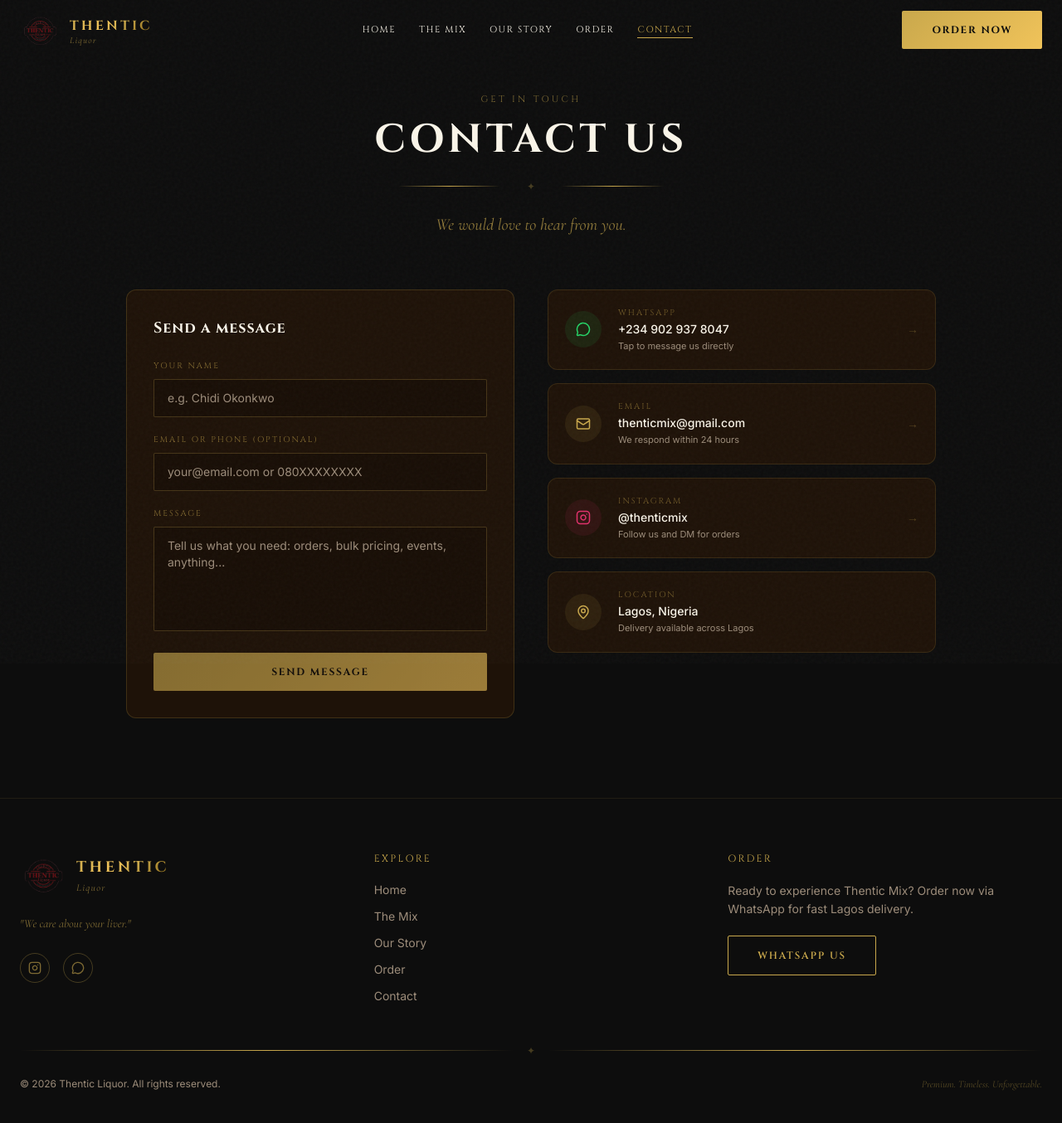
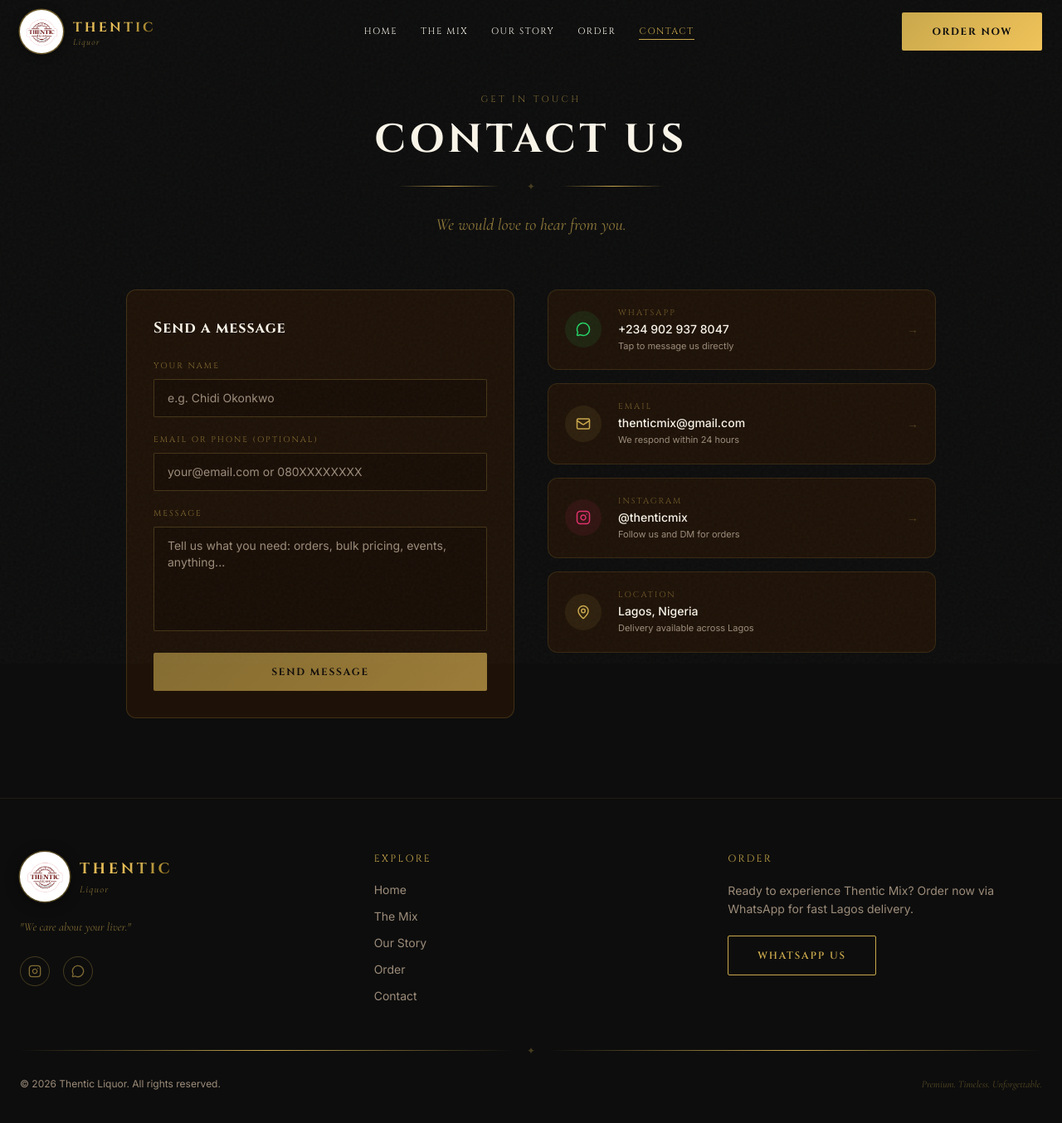
Before and after one commit to JoshuaU6/thentic-website, a React (Vite) app: page /contact in a window 1280 px wide. Shown: the top 1354 px of the page at 83% size. Built offline with nearby package versions, Linux system fonts and the light colour scheme; a web font is replaced by a local one.

Commit message:
fix: logo display: white circle badge with gold border, boosted contrast

```diff
--- a/src/components/layout/Footer.jsx
+++ b/src/components/layout/Footer.jsx
@@ -21,11 +21,21 @@ export default function Footer() {
           {/* Brand with transparent PNG logo */}
           <div>
             <Link to="/" className="flex items-center gap-3 mb-5 w-fit group">
-              <img
-                src="/logo.png"
-                alt="Thentic Liquor"
-                style={{ width: 56, height: 56, objectFit: 'contain' }}
-              />
+              <div style={{
+                width: 60, height: 60, borderRadius: '50%',
+                background: '#ffffff',
+                padding: 4,
+                flexShrink: 0,
+                boxShadow: '0 0 0 1.5px rgba(201,168,76,0.4), 0 2px 16px rgba(0,0,0,0.5)',
+                overflow: 'hidden',
+                display: 'flex', alignItems: 'center', justifyContent: 'center',
+              }}>
+                <img
+                  src="/logo.png"
+                  alt="Thentic Liquor"
+                  style={{ width: '100%', height: '100%', objectFit: 'contain' }}
+                />
+              </div>
               <div className="flex flex-col leading-none">
                 <span className="font-cinzel font-bold text-lg tracking-[0.2em] gold-text">THENTIC</span>
                 <span className="font-script italic text-xs text-gold/60 tracking-widest mt-0.5">Liquor</span>
--- a/src/components/layout/Navbar.jsx
+++ b/src/components/layout/Navbar.jsx
@@ -50,11 +50,21 @@ export default function Navbar() {
 
           {/* Logo — transparent PNG from public folder */}
           <Link to="/" className="flex items-center gap-3 group">
-            <img
-              src="/logo.png"
-              alt="Thentic Liquor"
-              style={{ width: 48, height: 48, objectFit: 'contain' }}
-            />
+            <div style={{
+              width: 52, height: 52, borderRadius: '50%',
+              background: '#ffffff',
+              padding: 3,
+              flexShrink: 0,
+              boxShadow: '0 0 0 1.5px rgba(201,168,76,0.5), 0 2px 12px rgba(0,0,0,0.4)',
+              display: 'flex', alignItems: 'center', justifyContent: 'center',
+              overflow: 'hidden',
+            }}>
+              <img
+                src="/logo.png"
+                alt="Thentic Liquor"
+                style={{ width: '100%', height: '100%', objectFit: 'contain' }}
+              />
+            </div>
             <div className="flex flex-col leading-none">
               <span className="font-cinzel font-bold text-base tracking-[0.2em] gold-text">THENTIC</span>
               <span className="font-script italic text-[11px] text-gold/60 tracking-widest">Liquor</span>
@@ -127,7 +137,9 @@ export default function Navbar() {
       >
         {/* Logo in mobile menu */}
         <div className="flex items-center gap-3 mb-8">
-          <img src="/logo.png" alt="Thentic Liquor" style={{ width: 44, height: 44, objectFit: 'contain' }} />
+          <div style={{ width: 48, height: 48, borderRadius: '50%', background: '#ffffff', padding: 3, flexShrink: 0, boxShadow: '0 0 0 1.5px rgba(201,168,76,0.5)', overflow: 'hidden', display: 'flex', alignItems: 'center', justifyContent: 'center' }}>
+            <img src="/logo.png" alt="Thentic Liquor" style={{ width: '100%', height: '100%', objectFit: 'contain' }} />
+          </div>
           <div>
             <div className="font-cinzel font-bold text-base tracking-[0.2em] gold-text">THENTIC</div>
             <div className="font-script italic text-[11px] text-gold/60">Liquor</div>
```
Also changed, not shown: public/logo.png.
